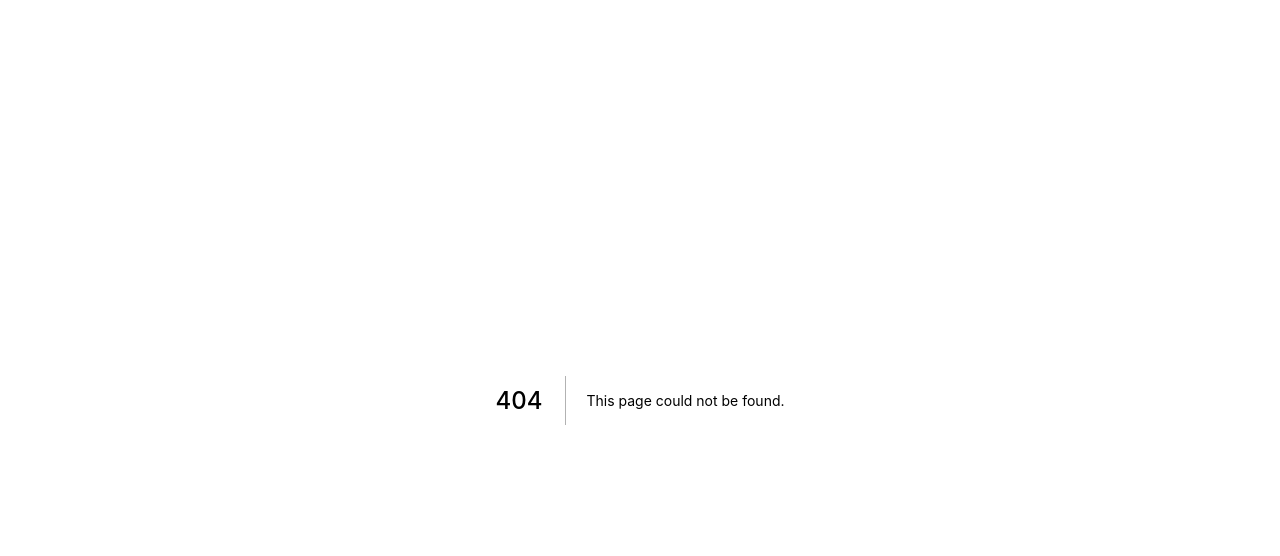
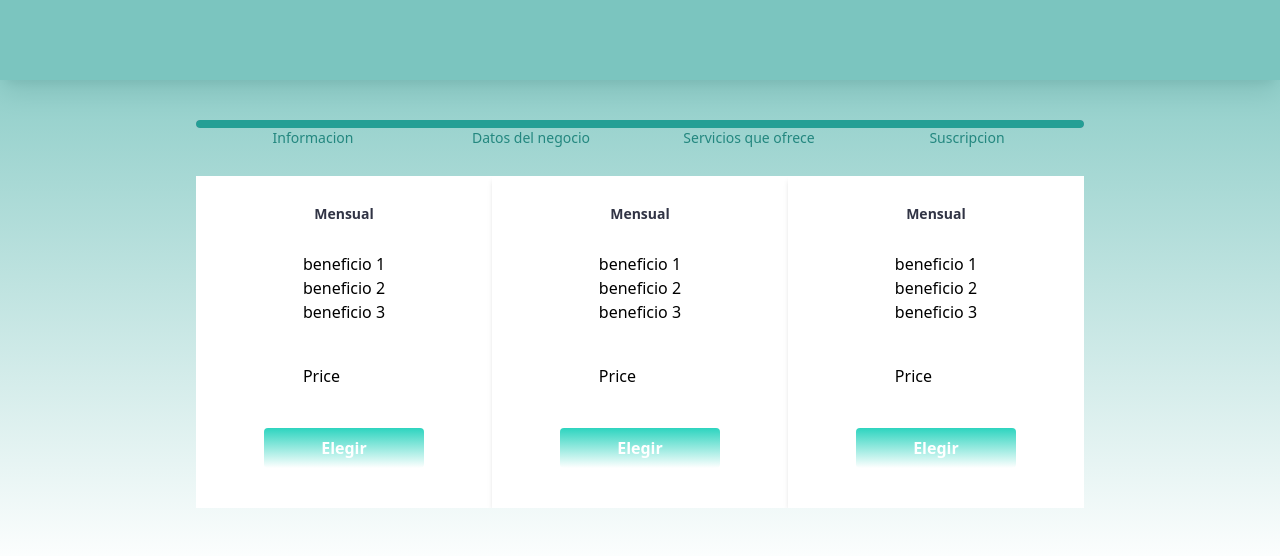
Before and after one commit to Abyblackmouth/Mi_Fiesta-Client, a Next.js app: page /suscriptions in a window 1280 px wide. Before the commit this address had no page. Shown: the top 556 px of the page. Built offline with nearby package versions, Linux system fonts and the light colour scheme.

Commit message:
card design

```diff
--- /dev/null
+++ b/components/Card.jsx
@@ -0,0 +1,83 @@
+import clsx from "clsx"
+import Subtitle from "./Subtitle"
+import Button from "./Button"
+
+export default function Card() {
+  return (
+    <>
+     <div className="w-3/4 overflow-hidden flex">
+    <article className={clsx('w-1/3',
+        'bg-white',
+        'shadow-md',
+        'flex flex-col justify-center items-center')}>
+        <header className={clsx(
+          'my-5'
+        )}>
+          <Subtitle>Mensual</Subtitle>
+        </header>
+        <body className={clsx('')}>
+          <div>
+            <p>beneficio 1</p>
+            <p>beneficio 2</p>
+            <p>beneficio 3</p>
+          </div>
+          <div className={clsx('my-10')}>
+            <p>Price</p>
+          </div>
+        </body>
+        <footer className={clsx('mb-10')}>
+          <Button etiqueta='Elegir' isSubmit />
+        </footer>
+      </article>
+
+      <article className={clsx('w-1/3',
+        'bg-white',
+        'shadow-md',
+        'flex flex-col justify-center items-center')}>
+        <header className={clsx(
+          'my-5'
+        )}>
+          <Subtitle>Mensual</Subtitle>
+        </header>
+        <body className={clsx('')}>
+          <div>
+            <p>beneficio 1</p>
+            <p>beneficio 2</p>
+            <p>beneficio 3</p>
+          </div>
+          <div className={clsx('my-10')}>
+            <p>Price</p>
+          </div>
+        </body>
+        <footer className={clsx('mb-10')}>
+          <Button etiqueta='Elegir' isSubmit />
+        </footer>
+      </article>
+
+
+      <article className={clsx('w-1/3',
+        'bg-white',
+        'shadow-md',
+        'flex flex-col justify-center items-center')}>
+        <header className={clsx(
+          'my-5'
+        )}>
+          <Subtitle>Mensual</Subtitle>
+        </header>
+        <body className={clsx('')}>
+          <div>
+            <p>beneficio 1</p>
+            <p>beneficio 2</p>
+            <p>beneficio 3</p>
+          </div>
+          <div className={clsx('my-10')}>
+            <p>Price</p>
+          </div>
+        </body>
+        <footer className={clsx('mb-10')}>
+          <Button etiqueta='Elegir' isSubmit />
+        </footer>
+      </article>
+      </div>
+    </>)
+}
--- /dev/null
+++ b/pages/suscriptions.jsx
@@ -0,0 +1,14 @@
+import Layout from "../components/Layout"
+import Steps from "../components/Steps"
+import Card from "../components/Card"
+
+export default function CustomerRegistration() {
+  return (
+<>
+    <Layout style='flex flex-col items-center'>
+        <Steps step='w-2/2'/>
+        <Card></Card>
+    </Layout>
+
+
+</>)}
```
